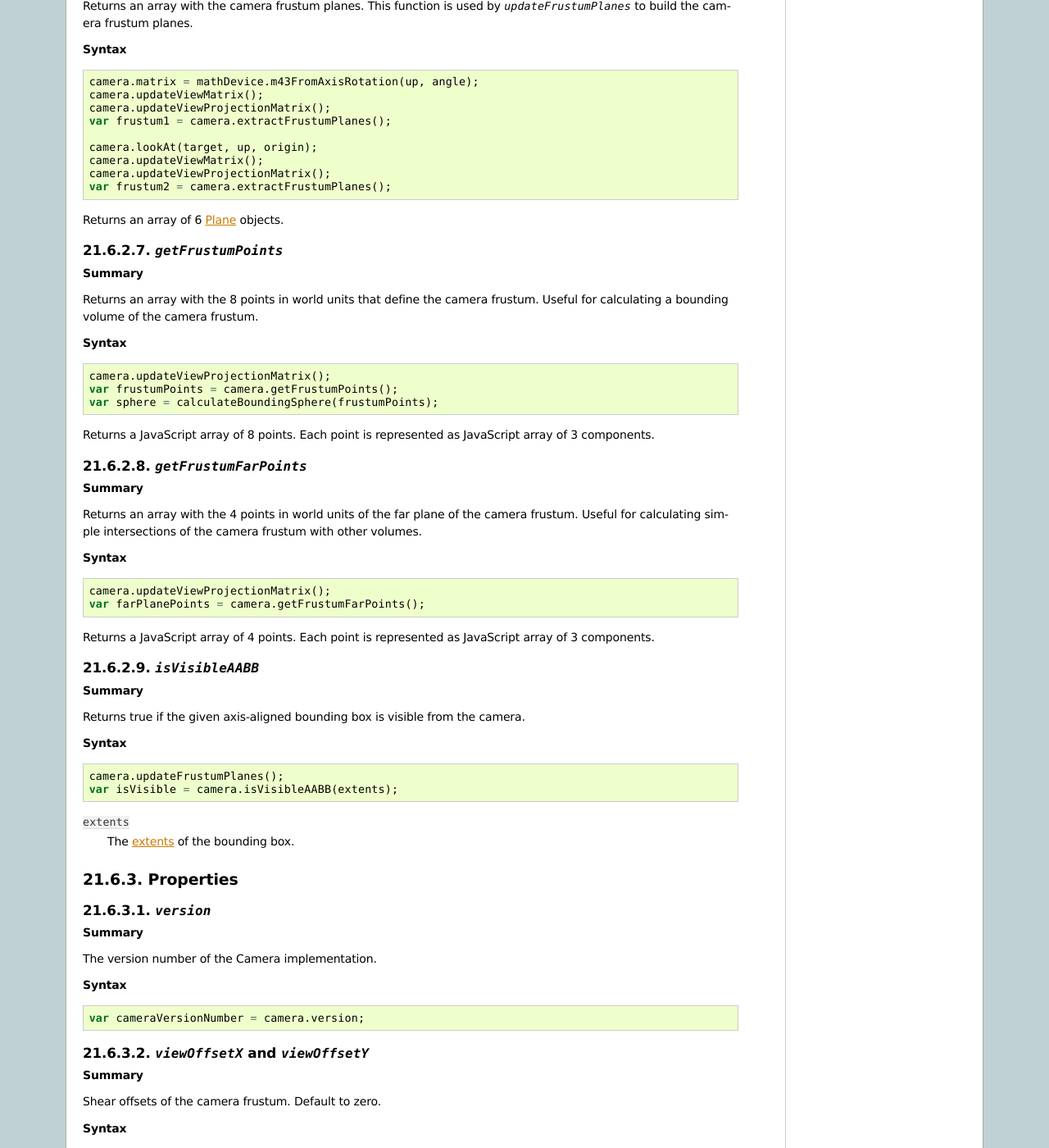
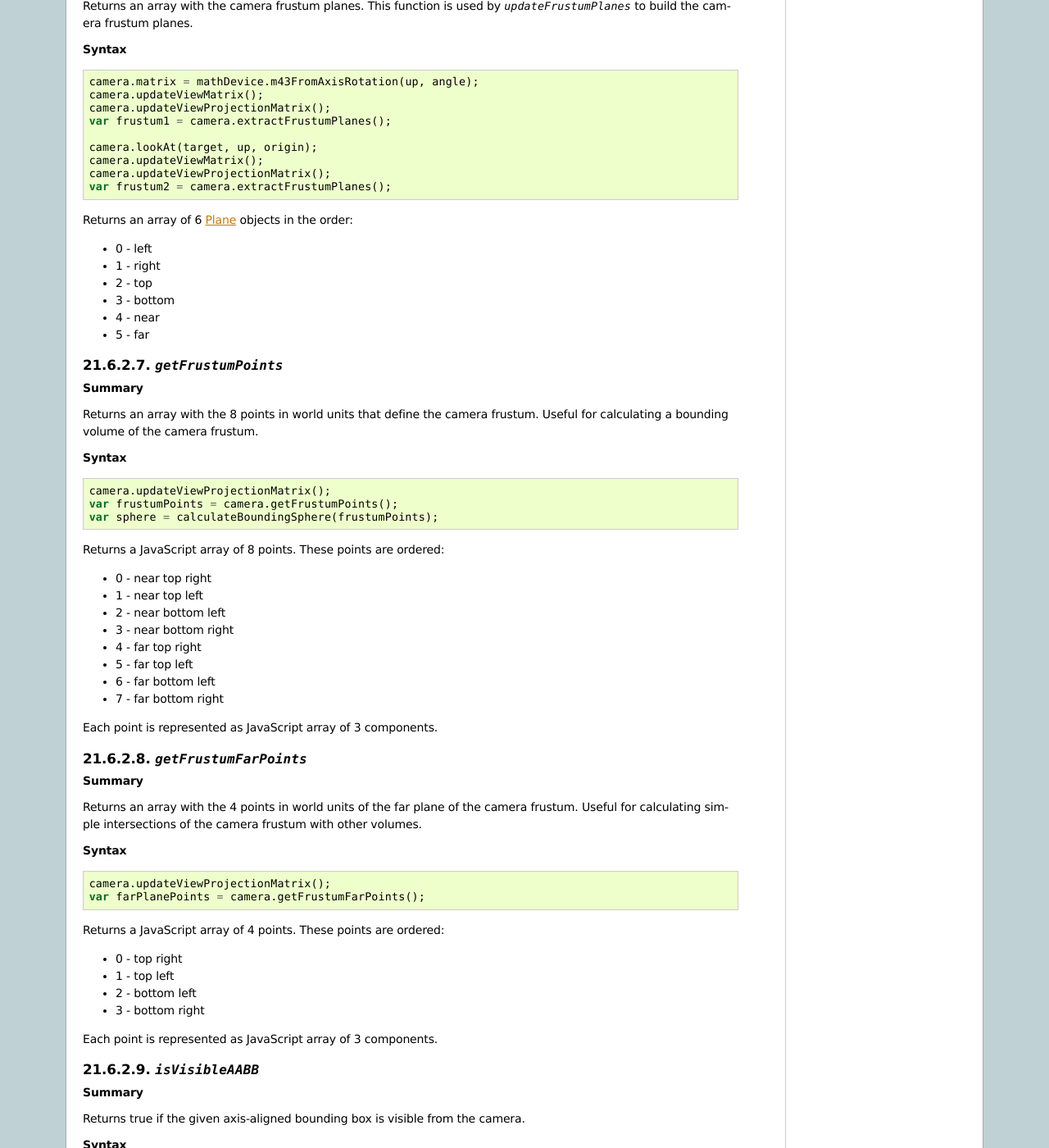
Before and after one commit to turbulenz/turbulenz_engine, a Sphinx documentation site: the page built from docs/source/jslibrary_api/camera_api.rst, in a window 1280 px wide and 1400 px high, scrolled down 2060 px. Shown: the whole window at 82% size. Built offline with Sphinx 7.4.7, drawn with Linux system fonts in a browser that asks for light colours; some of the changed text lies outside the part shown.

Commit message:
Added documentation for addWebsocket, missing VERTEXFORMAT_'s and Camera frustum plane ordering

```diff
--- a/docs/source/changelog.rst
+++ b/docs/source/changelog.rst
@@ -9,6 +9,12 @@
 
 Version 1.x-dev
 ---------------
+
+2014-03-17
+
+- Added addWebsocket function to the NetworkLatencySimulator
+- Added missing normalized `VERTEXFORMAT_` values to the GraphicsDevice documentation
+- Added frustum planes and frustum points order to the Camera documentation
 
 Version 1.3.1
 -------------
--- a/docs/source/jslibrary_api/camera_api.rst
+++ b/docs/source/jslibrary_api/camera_api.rst
@@ -174,7 +174,14 @@
     camera.updateViewProjectionMatrix();
     var frustum2 = camera.extractFrustumPlanes();
 
-Returns an array of 6 :ref:`Plane <plane>` objects.
+Returns an array of 6 :ref:`Plane <plane>` objects in the order:
+
+- 0 - left
+- 1 - right
+- 2 - top
+- 3 - bottom
+- 4 - near
+- 5 - far
 
 .. index::
     pair: Camera; getFrustumPoints
@@ -194,6 +201,17 @@
     var sphere = calculateBoundingSphere(frustumPoints);
 
 Returns a JavaScript array of 8 points.
+These points are ordered:
+
+- 0 - near top right
+- 1 - near top left
+- 2 - near bottom left
+- 3 - near bottom right
+- 4 - far top right
+- 5 - far top left
+- 6 - far bottom left
+- 7 - far bottom right
+
 Each point is represented as JavaScript array of 3 components.
 
 .. index::
@@ -213,6 +231,13 @@
     var farPlanePoints = camera.getFrustumFarPoints();
 
 Returns a JavaScript array of 4 points.
+These points are ordered:
+
+- 0 - top right
+- 1 - top left
+- 2 - bottom left
+- 3 - bottom right
+
 Each point is represented as JavaScript array of 3 components.
 
 .. index::
@@ -448,6 +473,15 @@
 **Summary**
 
 The array of planes that defines the camera frustum.
+In the order:
+
+- 0 - left
+- 1 - right
+- 2 - top
+- 3 - bottom
+- 4 - near
+- 5 - far
+
 Not recommended to be updated by hand,
 it is better to call the method `updateFrustumPlanes` when the camera `matrix`
 or the frustum parameters are changed.
--- a/docs/source/jslibrary_api/graphicsdevice_api.rst
+++ b/docs/source/jslibrary_api/graphicsdevice_api.rst
@@ -1574,11 +1574,17 @@
     :columns: 3
 
     - VERTEXFORMAT_BYTE4
+    - VERTEXFORMAT_BYTE4N
     - VERTEXFORMAT_UBYTE4
+    - VERTEXFORMAT_UBYTE4N
     - VERTEXFORMAT_SHORT2
+    - VERTEXFORMAT_SHORT2N
     - VERTEXFORMAT_SHORT4
+    - VERTEXFORMAT_SHORT4N
     - VERTEXFORMAT_USHORT2
+    - VERTEXFORMAT_USHORT2N
     - VERTEXFORMAT_USHORT4
+    - VERTEXFORMAT_USHORT4N
     - VERTEXFORMAT_FLOAT1
     - VERTEXFORMAT_FLOAT2
     - VERTEXFORMAT_FLOAT3
```
Also changed, not shown: docs/source/jslibrary_api/networklatencysimulator_api.rst (+16 -0 lines).
